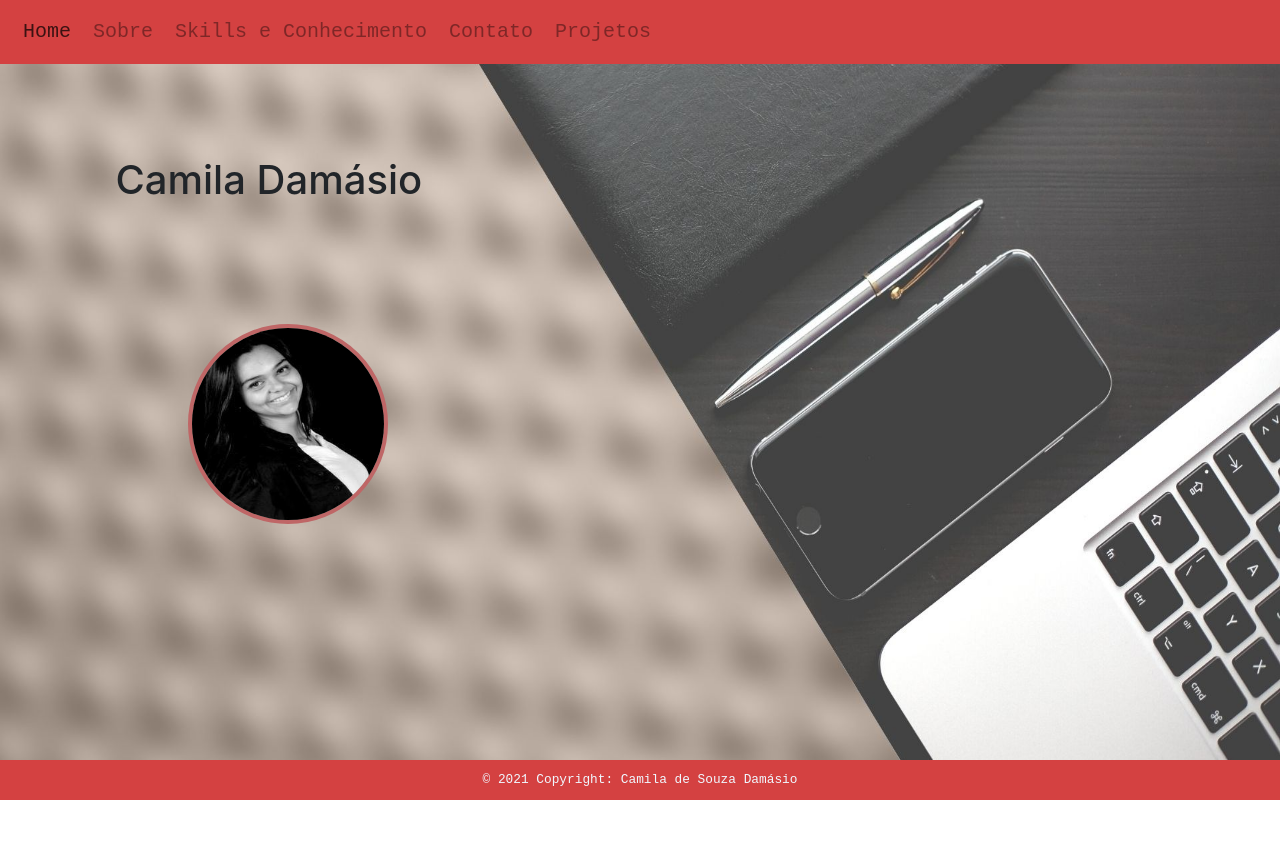
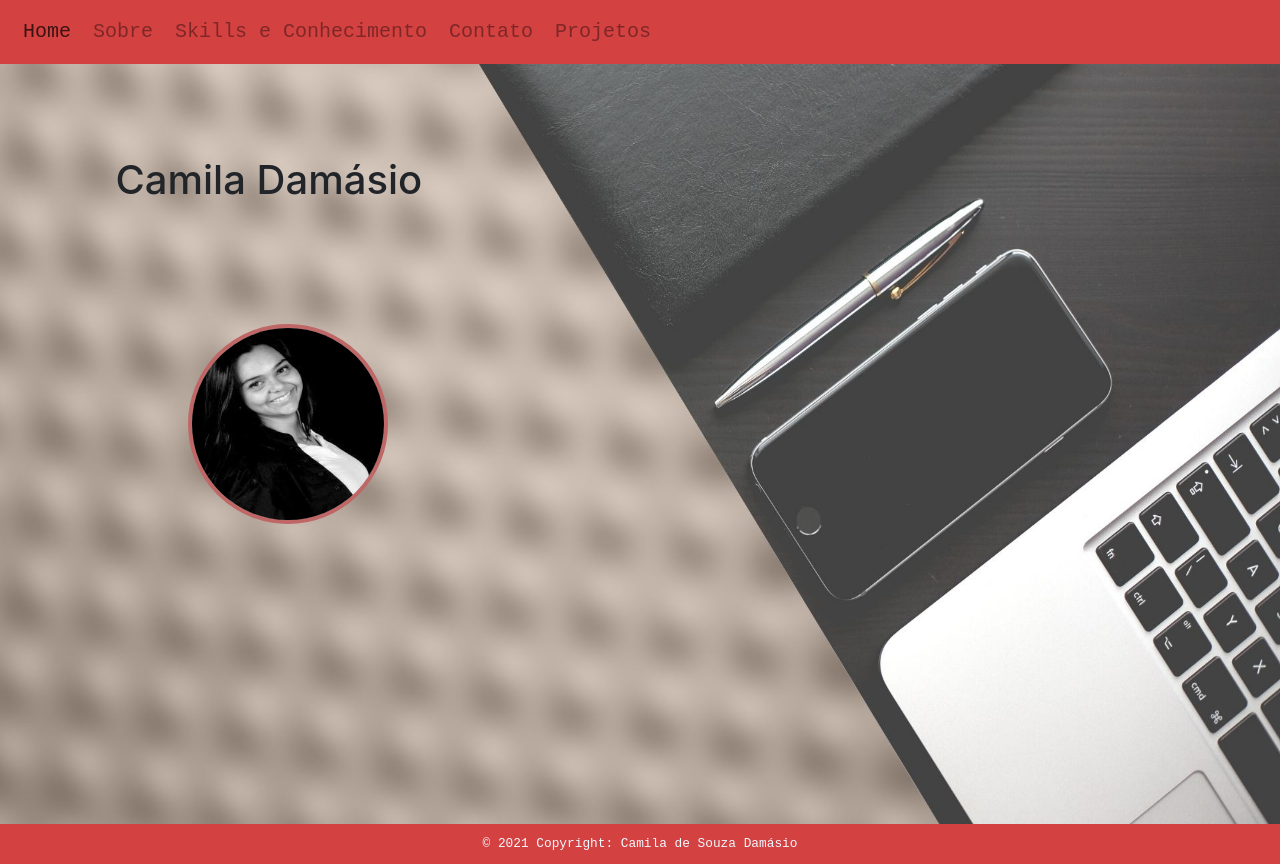
Before and after one commit to CamilaDamasio/camiladamasio.github.io, a React (Create React App) app: page /#/ in a window 1280 px wide. Before the commit the page ends 800 px from the top, so only its background shows below. Built offline with nearby package versions, Linux system fonts and the light colour scheme.

Commit message:
altera altura de .home-body

```diff
--- a/src/styles/Home.css
+++ b/src/styles/Home.css
@@ -7,7 +7,7 @@ body {
   background-image: url('../images/fundo-home.jpg');
   background-repeat: no-repeat;
   background-size: 100vw 100vh;
-  height: 87vh;
+  height: 95vh;
 }
 
 .my-photo {
```
Also changed, not shown: 12 other files (tests, documents, lock files or other folders).
